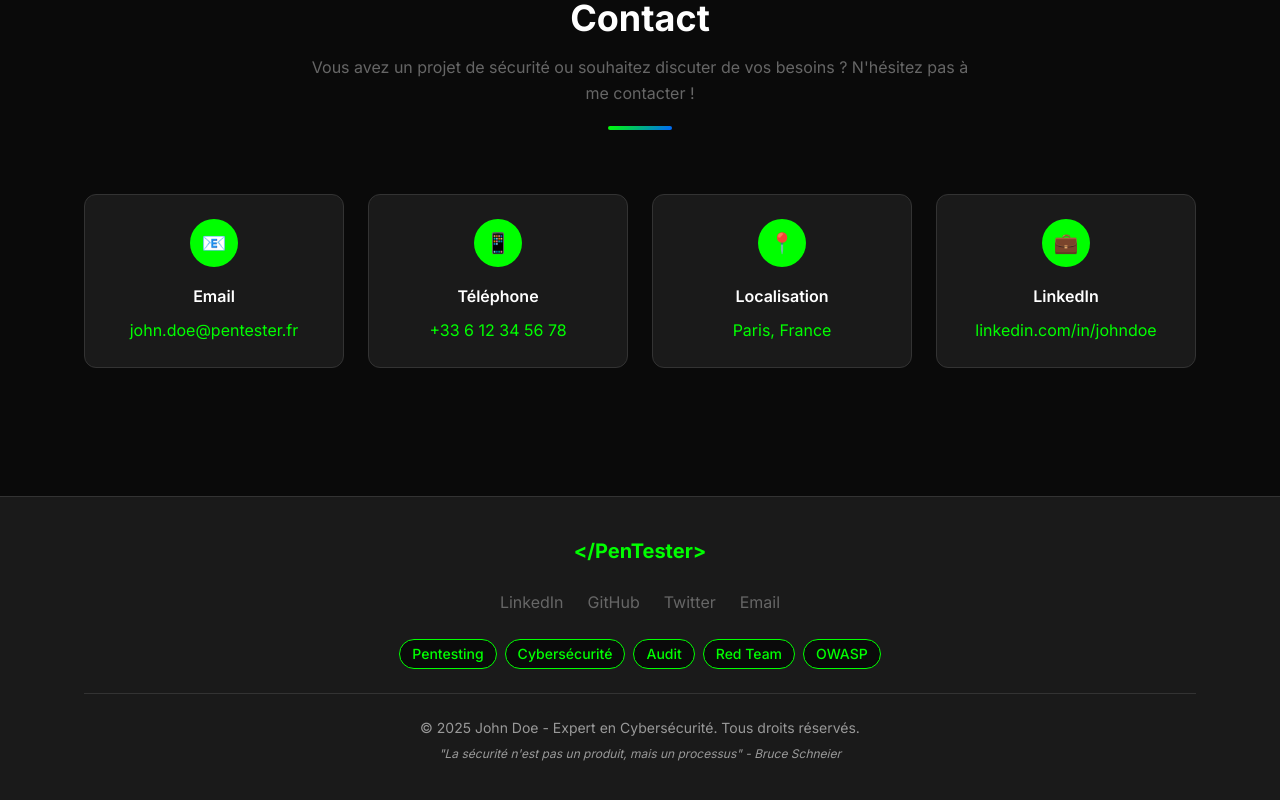
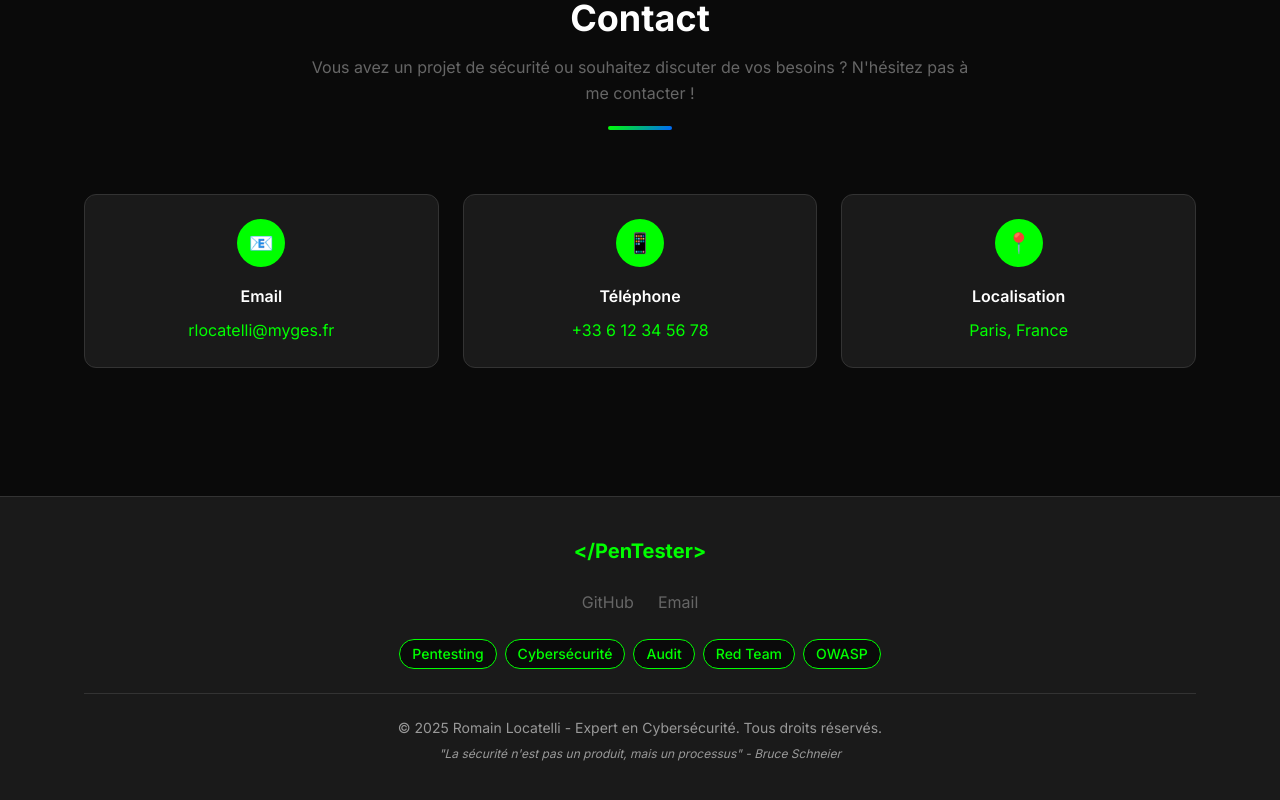
Before and after one commit to M0rPH3U53/M0rPH3U53.github.io, a React (Vite) app: page / in a window 1280 px wide. Shown: the part 5282-6082 px from the top of the page. Built offline with nearby package versions, Linux system fonts and the light colour scheme.

Commit message:
Update contact information and adjust layout in Contact and Footer components

```diff
--- a/src/components/Contact.tsx
+++ b/src/components/Contact.tsx
@@ -16,7 +16,7 @@ const Contact: React.FC = () => {
           <div className="contact-item">
             <div className="contact-icon">📧</div>
             <h3 className="text-white font-semibold mb-2">Email</h3>
-            <p className="text-primary-500">john.doe@pentester.fr</p>
+            <p className="text-primary-500">rlocatelli@myges.fr</p>
           </div>
 
           <div className="contact-item">
@@ -30,12 +30,6 @@ const Contact: React.FC = () => {
             <h3 className="text-white font-semibold mb-2">Localisation</h3>
             <p className="text-primary-500">Paris, France</p>
           </div>
-
-          <div className="contact-item">
-            <div className="contact-icon">💼</div>
-            <h3 className="text-white font-semibold mb-2">LinkedIn</h3>
-            <p className="text-primary-500">linkedin.com/in/johndoe</p>
-          </div>
         </div>
       </div>
     </section>
--- a/src/components/Footer.tsx
+++ b/src/components/Footer.tsx
@@ -10,17 +10,9 @@ const Footer: React.FC = () => {
           </a>
         </div>
 
-        <div className="flex justify-center gap-6 mb-6 flex-wrap">
+        <div className="flex justify-center items-center gap-6 mb-6 flex-wrap">
           <a
-            href="https://linkedin.com"
-            target="_blank"
-            rel="noopener noreferrer"
-            className="text-dark-100 hover:text-primary-500 transition-colors duration-300"
-          >
-            LinkedIn
-          </a>
-          <a
-            href="https://github.com"
+            href="https://github.com/m0rph3u53"
             target="_blank"
             rel="noopener noreferrer"
             className="text-dark-100 hover:text-primary-500 transition-colors duration-300"
@@ -28,15 +20,7 @@ const Footer: React.FC = () => {
             GitHub
           </a>
           <a
-            href="https://twitter.com"
-            target="_blank"
-            rel="noopener noreferrer"
-            className="text-dark-100 hover:text-primary-500 transition-colors duration-300"
-          >
-            Twitter
-          </a>
-          <a
-            href="mailto:john.doe@pentester.fr"
+            href="mailto:rlocatelli@myges.fr"
             className="text-dark-100 hover:text-primary-500 transition-colors duration-300"
           >
             Email
@@ -54,7 +38,7 @@ const Footer: React.FC = () => {
         <hr className="border-none h-px bg-dark-200 my-6" />
 
         <p className="text-dark-50 text-sm mb-2">
-          © {new Date().getFullYear()} John Doe - Expert en Cybersécurité. Tous droits réservés.
+          © {new Date().getFullYear()} Romain Locatelli - Expert en Cybersécurité. Tous droits réservés.
         </p>
 
         <p className="text-dark-50 text-xs italic">
--- a/src/index.css
+++ b/src/index.css
@@ -219,7 +219,7 @@
 
   /* Contact */
   .contact-info {
-    @apply grid grid-cols-1 md:grid-cols-2 lg:grid-cols-4 gap-6 mb-12;
+    @apply grid grid-cols-1 md:grid-cols-2 lg:grid-cols-3 gap-6 mb-12;
   }
 
   .contact-item {
```
